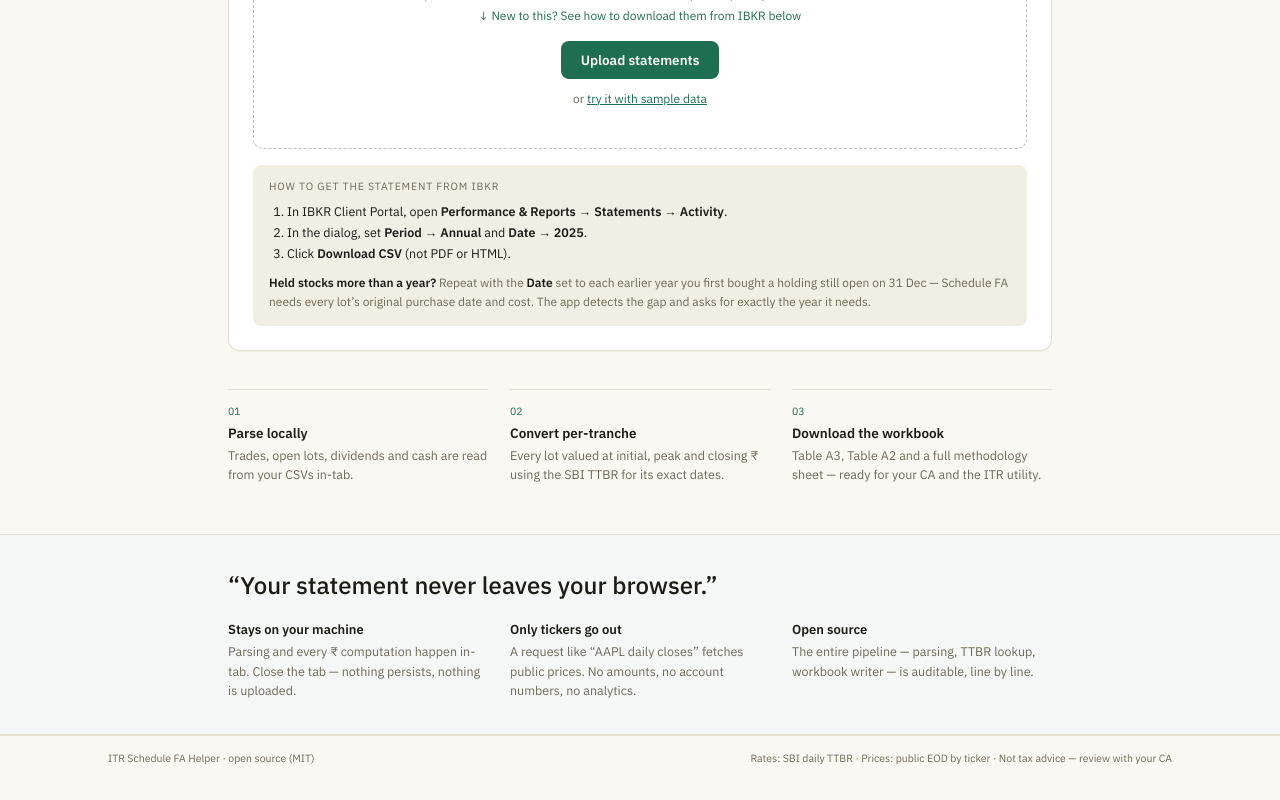
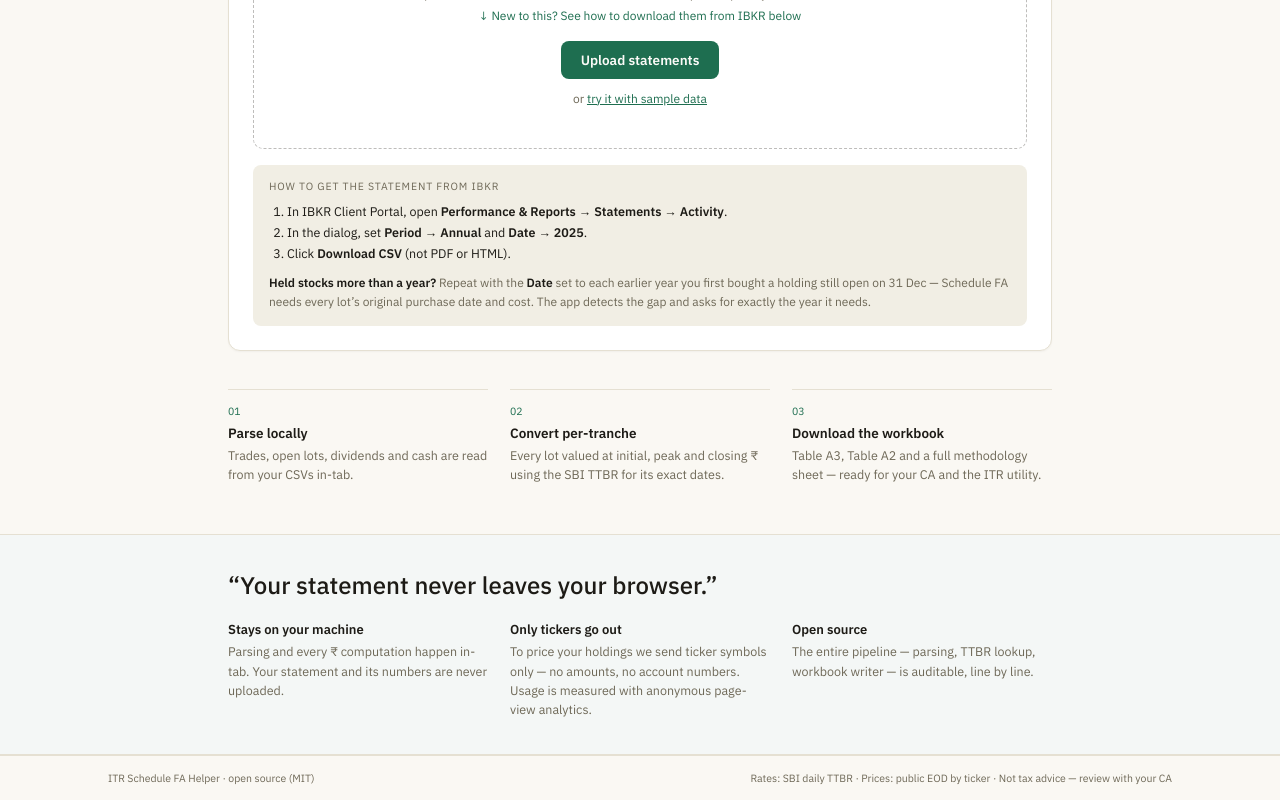
Before and after one commit to manojVivek/itr-schedule-fa-from-ibkr, a Next.js app: page / in a window 1280 px wide. Shown: the part 630-1430 px from the top of the page. Built offline with nearby package versions, Linux system fonts and the light colour scheme.

Commit message:
Add Vercel page-view analytics and disclose it in the privacy copy

```diff
--- a/package.json
+++ b/package.json
@@ -12,6 +12,7 @@
     "fetch-ttbr": "node scripts/fetch-ttbr.mjs"
   },
   "dependencies": {
+    "@vercel/analytics": "^2.0.1",
     "lucide-react": "^1.23.0",
     "next": "16.2.10",
     "papaparse": "^5.5.4",
--- a/src/app/layout.tsx
+++ b/src/app/layout.tsx
@@ -1,5 +1,6 @@
 import type { Metadata } from "next";
 import { IBM_Plex_Mono, IBM_Plex_Sans, IBM_Plex_Serif } from "next/font/google";
+import { Analytics } from "@vercel/analytics/next";
 import "./globals.css";
 
 const plexSans = IBM_Plex_Sans({
@@ -27,7 +28,10 @@ export const metadata: Metadata = {
 export default function RootLayout({ children }: { children: React.ReactNode }) {
   return (
     <html lang="en">
-      <body className={`${plexSans.variable} ${plexSerif.variable} ${plexMono.variable}`}>{children}</body>
+      <body className={`${plexSans.variable} ${plexSerif.variable} ${plexMono.variable}`}>
+        {children}
+        <Analytics />
+      </body>
     </html>
   );
 }
--- a/src/components/landing.tsx
+++ b/src/components/landing.tsx
@@ -219,8 +219,8 @@ export function Landing({
           </div>
           <div style={{ display: "grid", gridTemplateColumns: "repeat(auto-fit, minmax(200px, 1fr))", gap: 22 }}>
             {[
-              ["Stays on your machine", "Parsing and every ₹ computation happen in-tab. Close the tab — nothing persists, nothing is uploaded."],
-              ["Only tickers go out", "A request like “AAPL daily closes” fetches public prices. No amounts, no account numbers, no analytics."],
+              ["Stays on your machine", "Parsing and every ₹ computation happen in-tab. Your statement and its numbers are never uploaded."],
+              ["Only tickers go out", "To price your holdings we send ticker symbols only — no amounts, no account numbers. Usage is measured with anonymous page-view analytics."],
               ["Open source", "The entire pipeline — parsing, TTBR lookup, workbook writer — is auditable, line by line."],
             ].map(([t, d]) => (
               <div key={t}>
```
Also changed, not shown: 2 other files (tests, documents, lock files or other folders).
